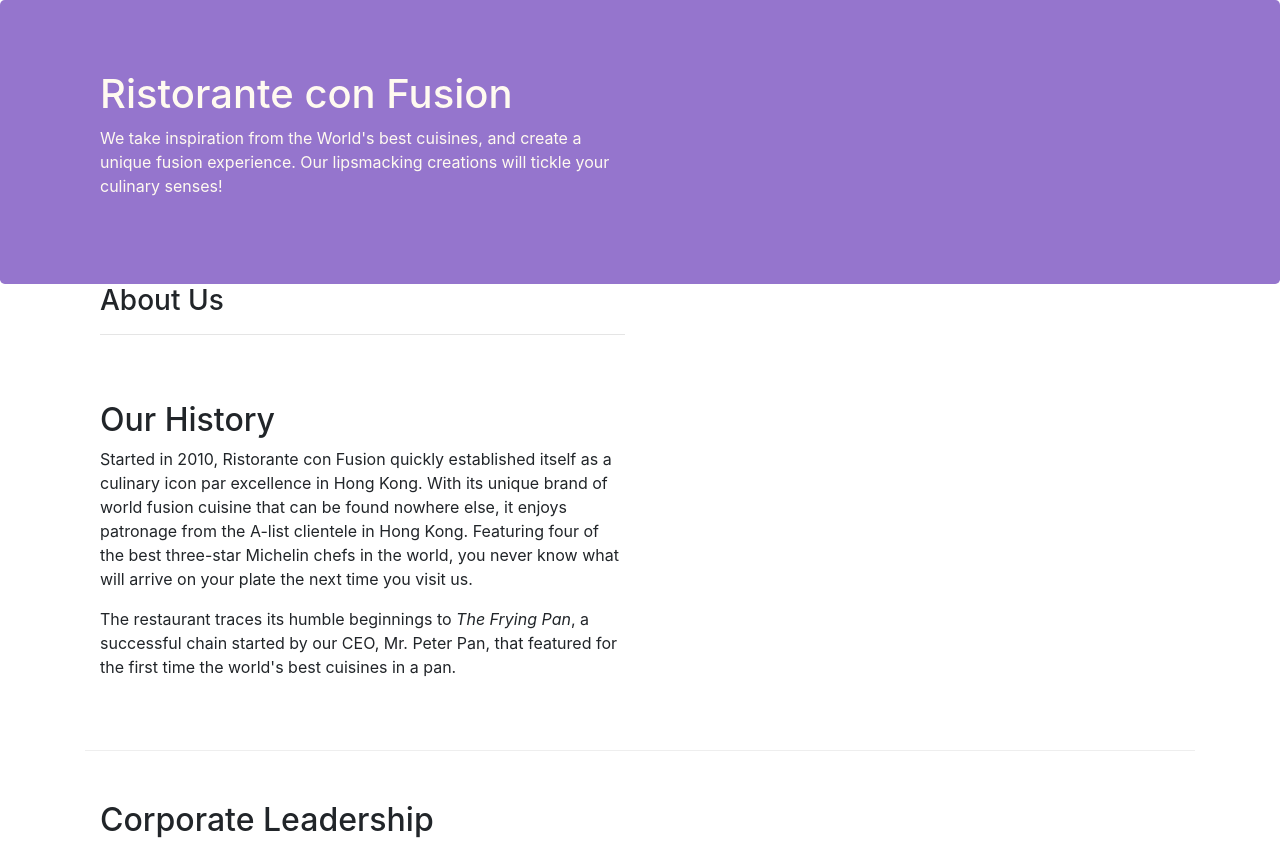
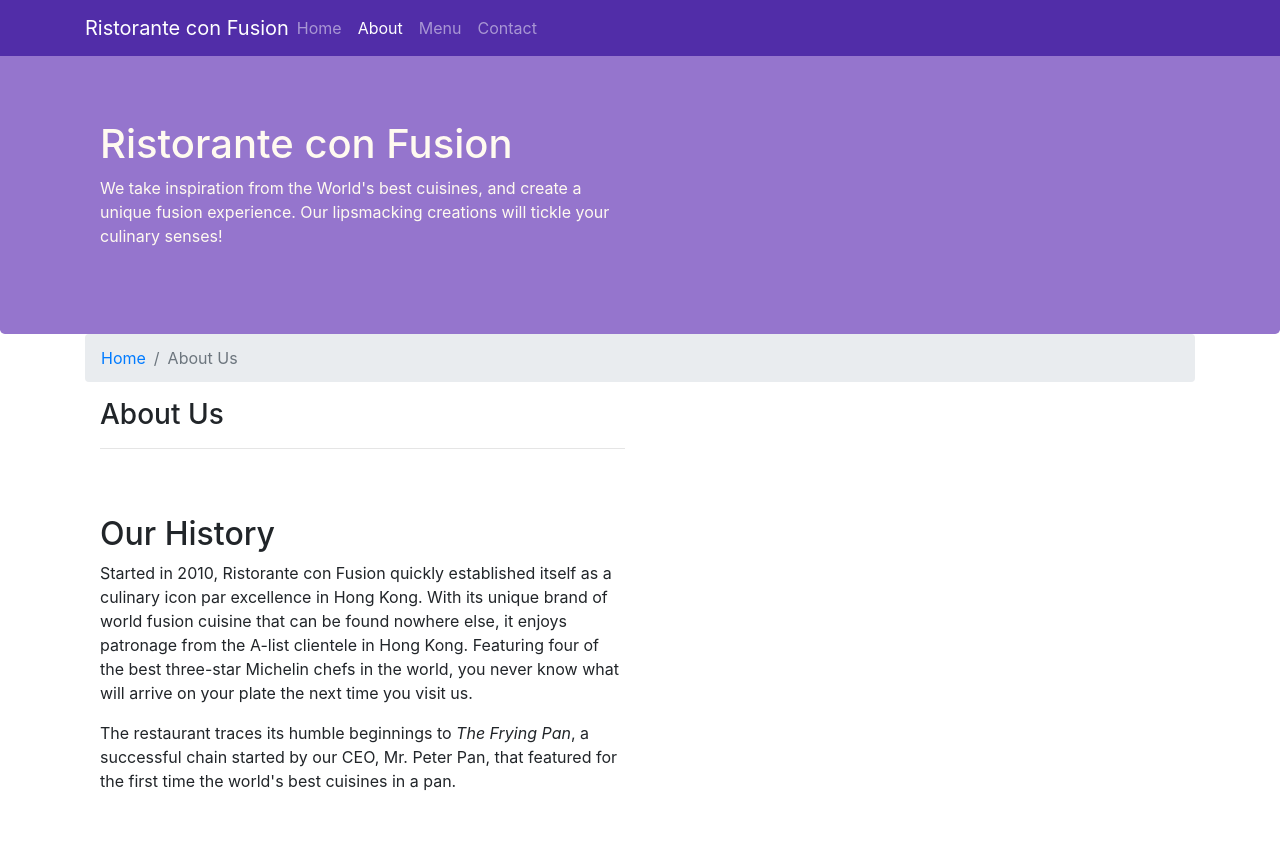
Before and after one commit to bheemsetty/nodetest, a website: page aboutus.html in a window 1280 px wide. Shown: the top 842 px of the page. Drawn offline with nearby package versions, Linux system fonts and the light colour scheme.

Commit message:
after navbar and breadcrumb

```diff
--- a/aboutus.html
+++ b/aboutus.html
@@ -21,7 +21,22 @@
 </head>
 
 <body>
-
+        <nav class="navbar navbar-dark navbar-expand-sm fixed-top">
+                <div class="container">
+                  <button class="navbar-toggler" type="button" data-toggle="collapse" data-target="#Navbar">
+                  <span class="navbar-toggler-icon"></span>
+                  </button>
+                  <a class="navbar-brand mr-auto" href="./index.html">Ristorante con Fusion </a>
+                  <div class="collapse navbar-collapse" id="Navbar">
+                  <ul class="navbar-nav mr-auto">
+                    <li class="nav-item "><a class="nav-link" href="./index.html">Home</a></li>
+                    <li class="nav-item">                      <a class="nav-link active" href="#">About</a>                    </li>
+                    <li class="nav-item"><a class="nav-link" href="#">Menu</a></li>
+                    <li class="nav-item"><a class="nav-link" href="#">Contact</a></li>
+                  </div>
+                  </ul>
+                </div>
+              </nav>
     <header class="jumbotron">
         <div class="container">
             <div class="row row-header">
@@ -37,6 +52,10 @@
 
     <div class="container">
         <div class ="row row-header">
+            <ol class="col-12 breadcrumb">
+                <li class="breadcrumb-item"><a href="index.html">Home</a></li>
+                <li class="breadcrumb-item active">About Us</a></li>
+            </ol>
             <div class="col-12 col-sm-6">
                <h3>About Us</h3>
                <hr>
@@ -76,7 +95,7 @@
                 <div class="col-4 offset-1 col-sm-2">
                     <h5>Links</h5>
                     <ul class="list-unstyled">
-                        <li><a href="#">Home</a></li>
+                        <li><a href="./index.html">Home</a></li>
                         <li><a href="#">About</a></li>
                         <li><a href="#">Menu</a></li>
                         <li><a href="#">Contact</a></li>
--- a/css/style.css
+++ b/css/style.css
@@ -28,3 +28,12 @@
 margin:0px;
 color: #0f0f0f;
 }
+
+body{
+    padding: 50px 0px 0px 0px;
+    z-index: 0;
+}
+
+.navbar-dark{
+    background-color: #512DA8
+}
```
Also changed, not shown: index.html (+31 -10 lines).
